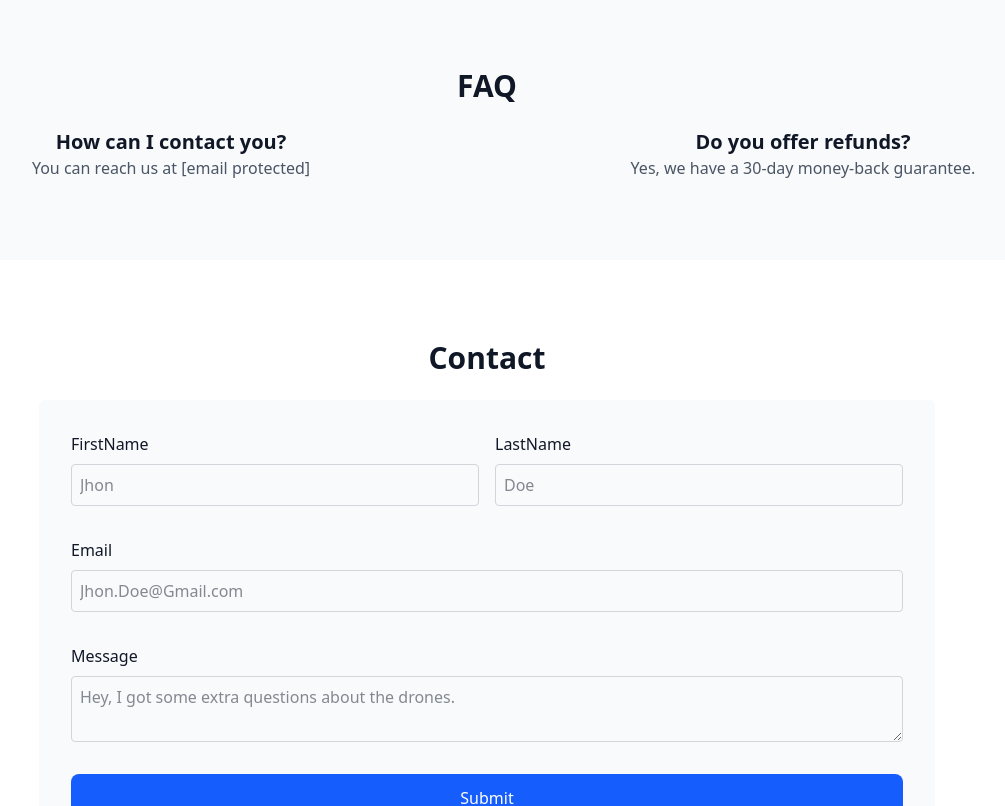
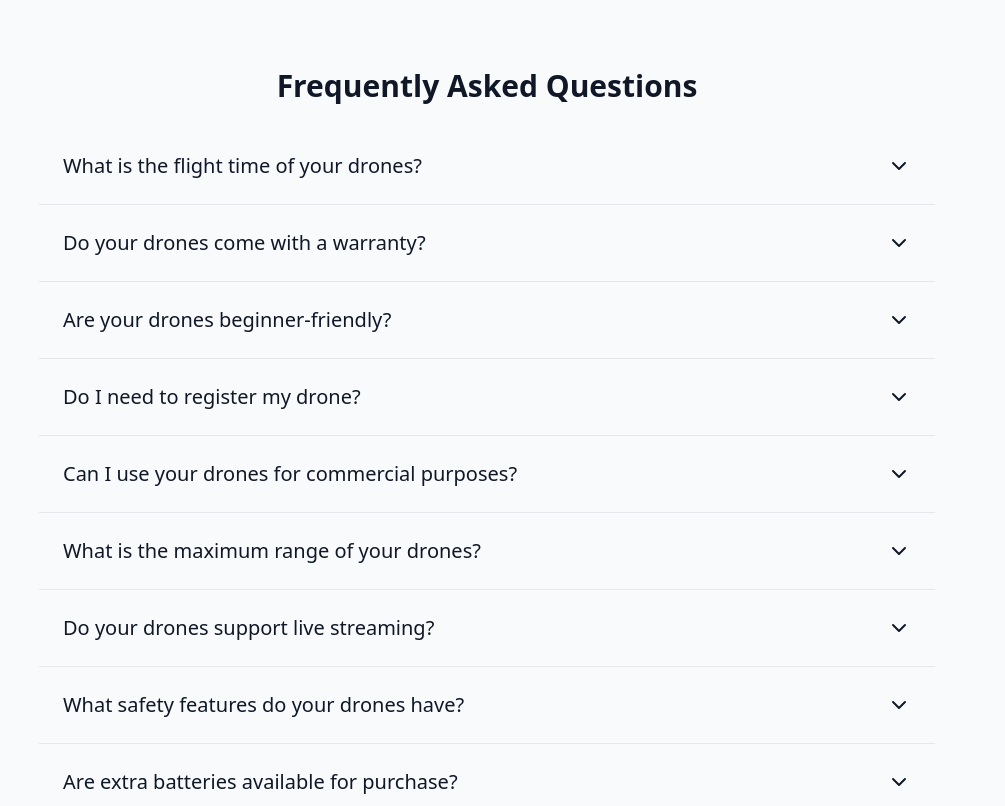
Before and after one commit to MessiaenTibo/ProDrone-Solutions, a React (Vite) app in the folder landing-page-template/: page / in a window 1280 px wide. Shown: the part 2200-3006 px from the top of the page, without its empty margins (153-1158 px from the left). Built offline with nearby package versions, Linux system fonts and the light colour scheme.

Commit message:
Feat: Added FAQ

```diff
--- a/landing-page-template/src/components/FAQ.tsx
+++ b/landing-page-template/src/components/FAQ.tsx
@@ -1,19 +1,26 @@
+import Question from "./Question";
+
 export default function FAQ() {
+    const faqs = [
+        { question: "What is the flight time of your drones?", answer: "Our drones offer a flight time of 30-45 minutes, depending on the model and weather conditions." },
+        { question: "Do your drones come with a warranty?", answer: "Yes, all our drones come with a 12-month manufacturer warranty covering defects and malfunctions." },
+        { question: "Are your drones beginner-friendly?", answer: "Yes! We offer drones with beginner-friendly features such as GPS-assisted flight and one-touch takeoff/landing." },
+        { question: "Do I need to register my drone?", answer: "Drone registration requirements vary by country. Please check with your local aviation authority for regulations." },
+        { question: "Can I use your drones for commercial purposes?", answer: "Absolutely! Our drones are perfect for photography, videography, mapping, and industrial inspections." },
+        { question: "What is the maximum range of your drones?", answer: "Depending on the model, our drones have a range of up to 10 kilometers with real-time video transmission." },
+        { question: "Do your drones support live streaming?", answer: "Yes, most of our drones support HD live streaming directly to your smartphone or remote controller." },
+        { question: "What safety features do your drones have?", answer: "Our drones include obstacle avoidance, return-to-home, and automatic landing to ensure safe operation." },
+        { question: "Are extra batteries available for purchase?", answer: "Yes, we offer extra batteries and accessories to extend your flight time and improve your experience." },
+        { question: "Do you offer worldwide shipping?", answer: "Yes, we ship globally! Shipping times and costs vary depending on your location." },
+    ];
+
     return (
-        <section id="FAQ" className="py-20 bg-gray-50 text-center">
-            <h2 className="text-3xl font-bold mb-6">FAQ</h2>
-            <div className="grid grid-cols-1 md:grid-cols-2 gap-8 px-6">
-                <div>
-                    <h3 className="text-xl font-semibold">How can I contact you?</h3>
-                    <p className="text-gray-600">You can reach us at
-                        <a href="mailto:
-                    [email protected]"> [email protected]</a>
-                    </p>
-                </div>
-                <div>
-                    <h3 className="text-xl font-semibold">Do you offer refunds?</h3>
-                    <p className="text-gray-600">Yes, we have a 30-day money-back guarantee.</p>
-                </div>
+        <section id="FAQ" className="py-20 bg-gray-50">
+            <h2 className="text-3xl font-bold mb-6 text-center">Frequently Asked Questions</h2>
+            <div className="flex flex-col max-w-4xl mx-auto">
+                {faqs.map((faq, index) => (
+                    <Question key={index} question={faq.question} answer={faq.answer} />
+                ))}
             </div>
         </section>
     );
--- /dev/null
+++ b/landing-page-template/src/components/Question.tsx
@@ -0,0 +1,30 @@
+import { useState } from "react";
+
+interface QuestionProps {
+    question: string;
+    answer: string;
+}
+
+export default function Question({ question, answer }: QuestionProps) {
+    const [isOpen, setIsOpen] = useState<boolean>(false);
+    return (
+        <div className="border-b border-gray-200">
+            <button
+                className="w-full text-left p-4 md:p-6 cursor-pointer"
+                onClick={() => setIsOpen(!isOpen)}
+            >
+                <div className="flex w-full justify-between items-center ">
+                    <h3 className="font-medium md:text-lg lg:text-xl">{question}</h3>
+                    <span>
+                        {isOpen ?
+                            <svg xmlns="http://www.w3.org/2000/svg" width="24" height="24" viewBox="0 0 24 24" fill="none" stroke="currentColor" strokeWidth="2" strokeLinecap="round" strokeLinejoin="round"><path d="m18 15-6-6-6 6" /></svg>
+                            :
+                            <svg xmlns="http://www.w3.org/2000/svg" width="24" height="24" viewBox="0 0 24 24" fill="none" stroke="currentColor" strokeWidth="2" strokeLinecap="round" strokeLinejoin="round"><path d="m6 9 6 6 6-6" /></svg>
+                        }
+                    </span>
+                </div>
+                {isOpen && <p className="pt-2 text-gray-700">{answer}</p>}
+            </button>
+        </div>
+    );
+}
```
